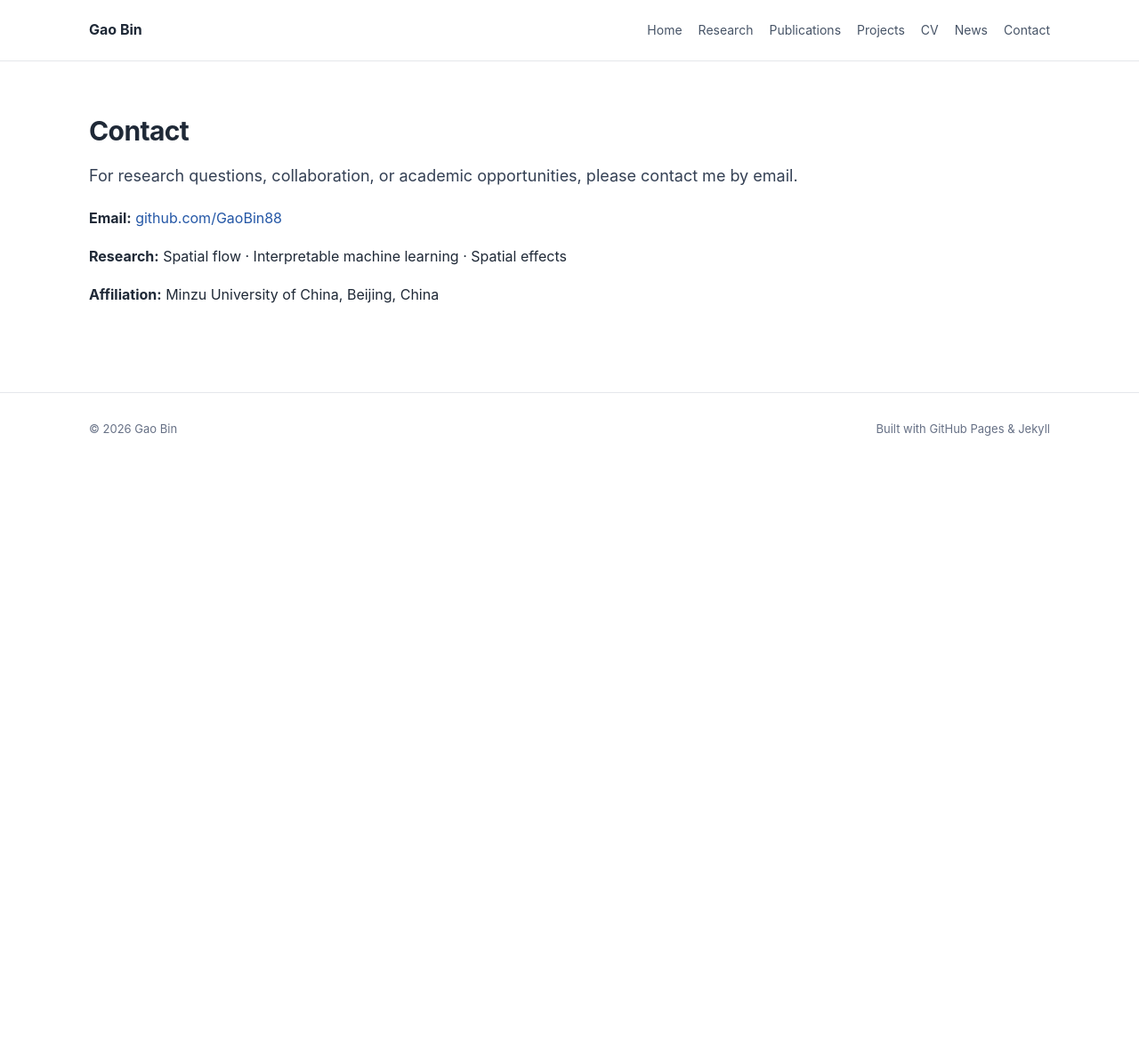
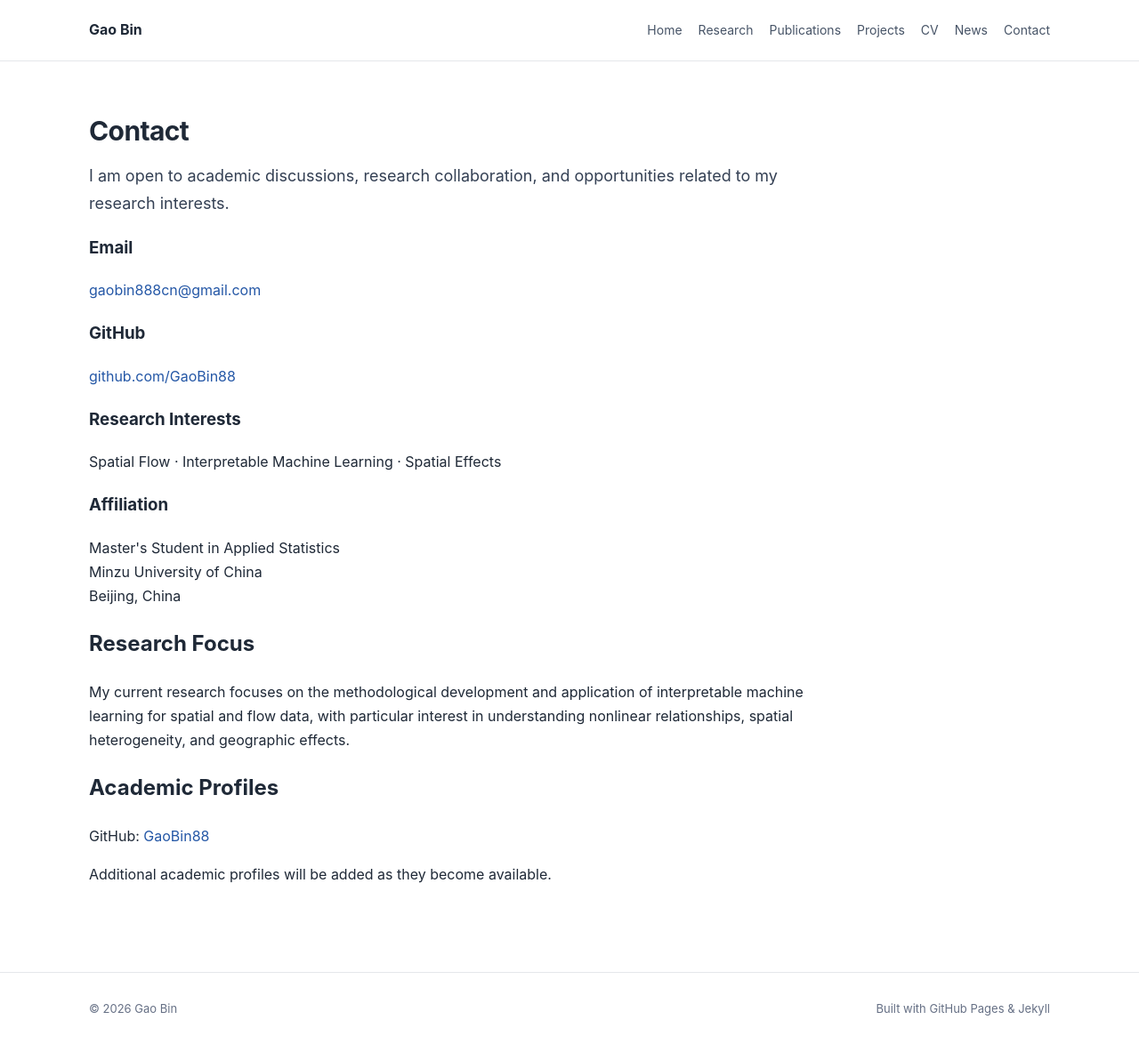
Before and after one commit to GaoBin88/GaoBin88.github.io, a Jekyll site: the page built from contact.md, in a window 1280 px wide and 1174 px high. Shown: the whole window at 89% size. Built offline with Jekyll 4.4.1, drawn with Linux system fonts in a browser that asks for light colours.

Commit message:
Revamp contact page with new structure and details
Updated contact page with new layout and additional information.

```diff
--- a/contact.md
+++ b/contact.md
@@ -3,4 +3,70 @@ layout: default
 title: Contact
 permalink: /contact/
 ---
-<div class="page"><div class="container"><h1>Contact</h1><p class="lead">For research questions, collaboration, or academic opportunities, please contact me by email.</p><p><strong>Email:</strong> <a href="gaobin888cn@gmail.com" target="_blank" rel="noopener">github.com/GaoBin88</a></p><p><strong>Research:</strong> Spatial flow · Interpretable machine learning · Spatial effects</p><p><strong>Affiliation:</strong> Minzu University of China, Beijing, China</p></div></div>
+
+<div class="page">
+<div class="container">
+
+<h1>Contact</h1>
+
+<p class="lead">
+I am open to academic discussions, research collaboration, and opportunities related to my research interests.
+</p>
+
+<div class="contact-grid">
+
+<div class="contact-item">
+<h3>Email</h3>
+<p>
+<a href="mailto:18954400726@163.com">gaobin888cn@gmail.com</a>
+</p>
+</div>
+
+<div class="contact-item">
+<h3>GitHub</h3>
+<p>
+<a href="https://github.com/GaoBin88" target="_blank" rel="noopener noreferrer">
+github.com/GaoBin88
+</a>
+</p>
+</div>
+
+<div class="contact-item">
+<h3>Research Interests</h3>
+<p>
+Spatial Flow · Interpretable Machine Learning · Spatial Effects
+</p>
+</div>
+
+<div class="contact-item">
+<h3>Affiliation</h3>
+<p>
+Master's Student in Applied Statistics<br>
+Minzu University of China<br>
+Beijing, China
+</p>
+</div>
+
+</div>
+
+<h2>Research Focus</h2>
+
+<p>
+My current research focuses on the methodological development and application of
+interpretable machine learning for spatial and flow data, with particular interest
+in understanding nonlinear relationships, spatial heterogeneity, and geographic effects.
+</p>
+
+<h2>Academic Profiles</h2>
+
+<p>
+GitHub:
+<a href="https://github.com/GaoBin88" target="_blank" rel="noopener noreferrer">GaoBin88</a>
+</p>
+
+<p class="muted">
+Additional academic profiles will be added as they become available.
+</p>
+
+</div>
+</div>
```
